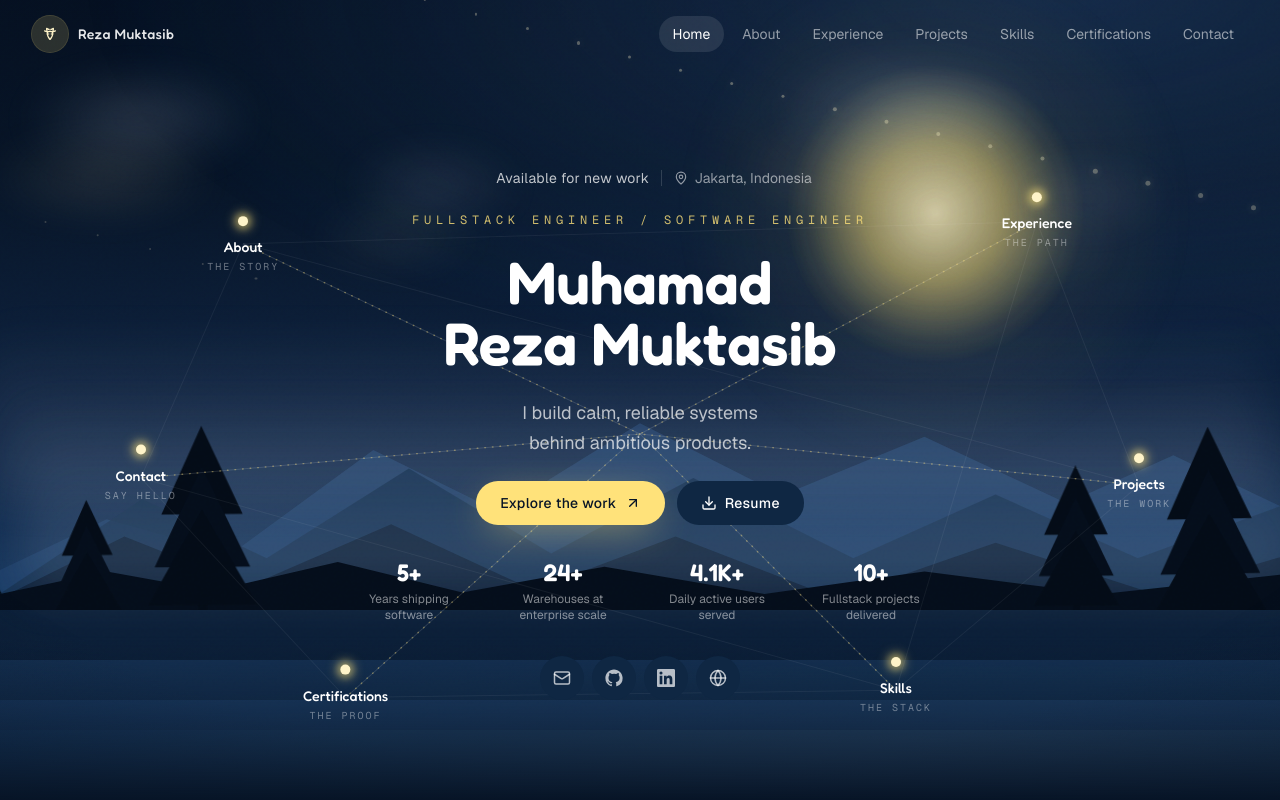
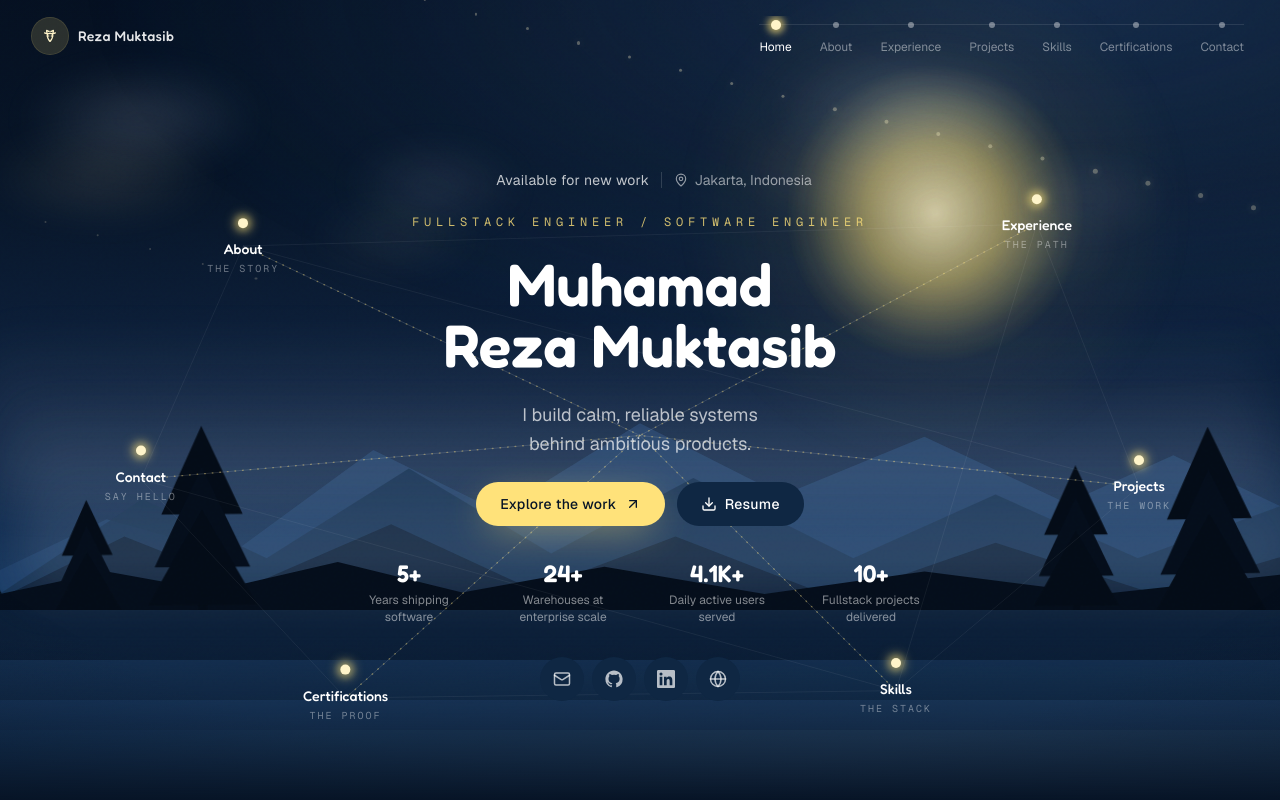
Before and after one commit to Reza1290/portofolio-app, a Next.js app: page / in a window 1280 px wide. Built offline with nearby package versions, Linux system fonts and the light colour scheme.

Commit message:
feat(nav): style the top bar as neural nodes on a rail
Match the graph aesthetic — each nav item is a glowing node dot on a
hairline rail, the active one lit in sunrise like the map nodes.

```diff
--- a/components/spa/portfolio-app.tsx
+++ b/components/spa/portfolio-app.tsx
@@ -64,7 +64,11 @@ export function PortfolioApp() {
           </span>
         </button>
 
-        <nav className="flex items-center gap-1 overflow-x-auto">
+        <nav className="relative flex items-start gap-5 overflow-x-auto px-1 sm:gap-7">
+          <span
+            aria-hidden
+            className="pointer-events-none absolute inset-x-1 top-[8px] h-px bg-white/10"
+          />
           {navItems.map((item) => {
             const id = item.href.replace("#", "") as ViewId;
             const isActive = active === id;
@@ -73,19 +77,35 @@ export function PortfolioApp() {
                 key={item.href}
                 type="button"
                 onClick={() => open(id)}
-                className={cn(
-                  "relative shrink-0 rounded-full px-3.5 py-2 text-sm transition-colors duration-500",
-                  isActive ? "text-white" : "text-white/55 hover:text-white/90",
-                )}
+                aria-current={isActive ? "page" : undefined}
+                className="group relative flex shrink-0 flex-col items-center gap-1.5"
               >
-                {isActive ? (
-                  <motion.span
-                    layoutId="view-pill"
-                    className="absolute inset-0 -z-10 rounded-full bg-white/10"
-                    transition={{ duration: 0.6, ease: EASE_OUT_QUART }}
+                <span className="relative flex size-[17px] items-center justify-center">
+                  <span
+                    className={cn(
+                      "absolute rounded-full bg-sunrise/40 blur-[3px] transition-all duration-500",
+                      isActive ? "size-4" : "size-0",
+                    )}
                   />
-                ) : null}
-                {item.label}
+                  <span
+                    className={cn(
+                      "relative rounded-full transition-all duration-500",
+                      isActive
+                        ? "size-2.5 bg-dawn shadow-[0_0_10px_2px_rgba(255,226,122,0.65)]"
+                        : "size-1.5 bg-white/40 group-hover:bg-white/80",
+                    )}
+                  />
+                </span>
+                <span
+                  className={cn(
+                    "text-xs transition-colors duration-500",
+                    isActive
+                      ? "text-white"
+                      : "text-white/45 group-hover:text-white/85",
+                  )}
+                >
+                  {item.label}
+                </span>
               </button>
             );
           })}
```
